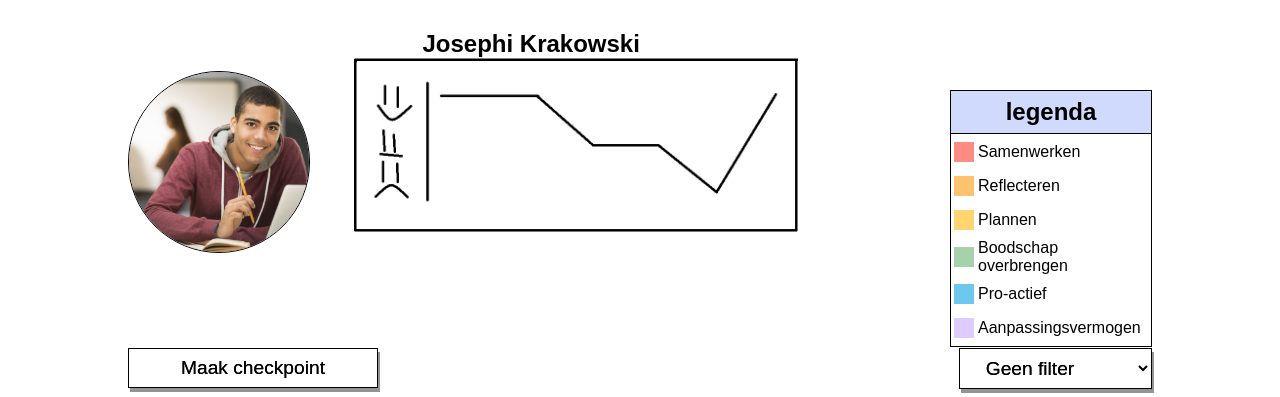
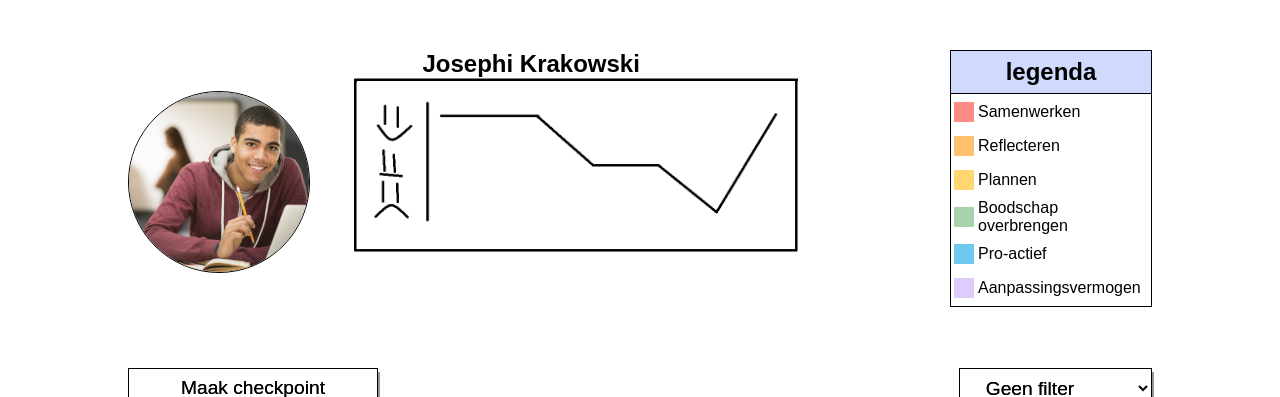
Before and after one commit to FinndeJong/PeLeP, a plain HTML site: page html/index.html in a window 1280 px wide. Shown: the top 397 px of the page. Drawn offline with Linux system fonts and the light colour scheme; no server answers.

Commit message:
Update default.css

```diff
--- a/css/default.css
+++ b/css/default.css
@@ -141,7 +141,7 @@ font-family: 'Roboto', sans-serif; */
 .icon-container{
   position: relative;
   width: 100%;
-  height: 30px;
+  height: 50px;
 
 }
 .icon-right{
@@ -205,7 +205,6 @@ font-family: 'Roboto', sans-serif; */
   float: right;
 
   margin-right: 10%;
-  margin-top: 60px;
 
   border: black 1px solid;
   background-color: var(--app-color);
```
